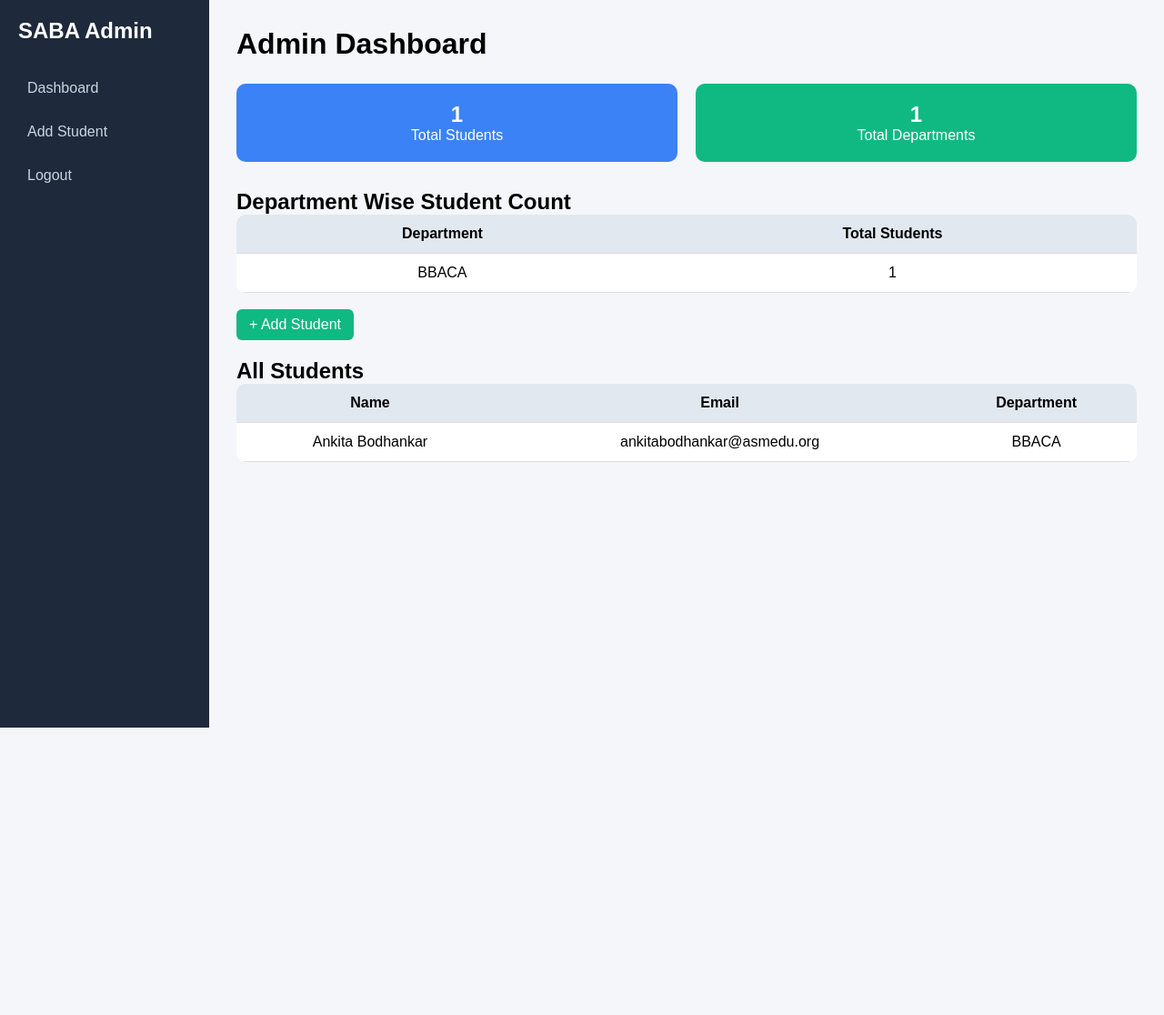
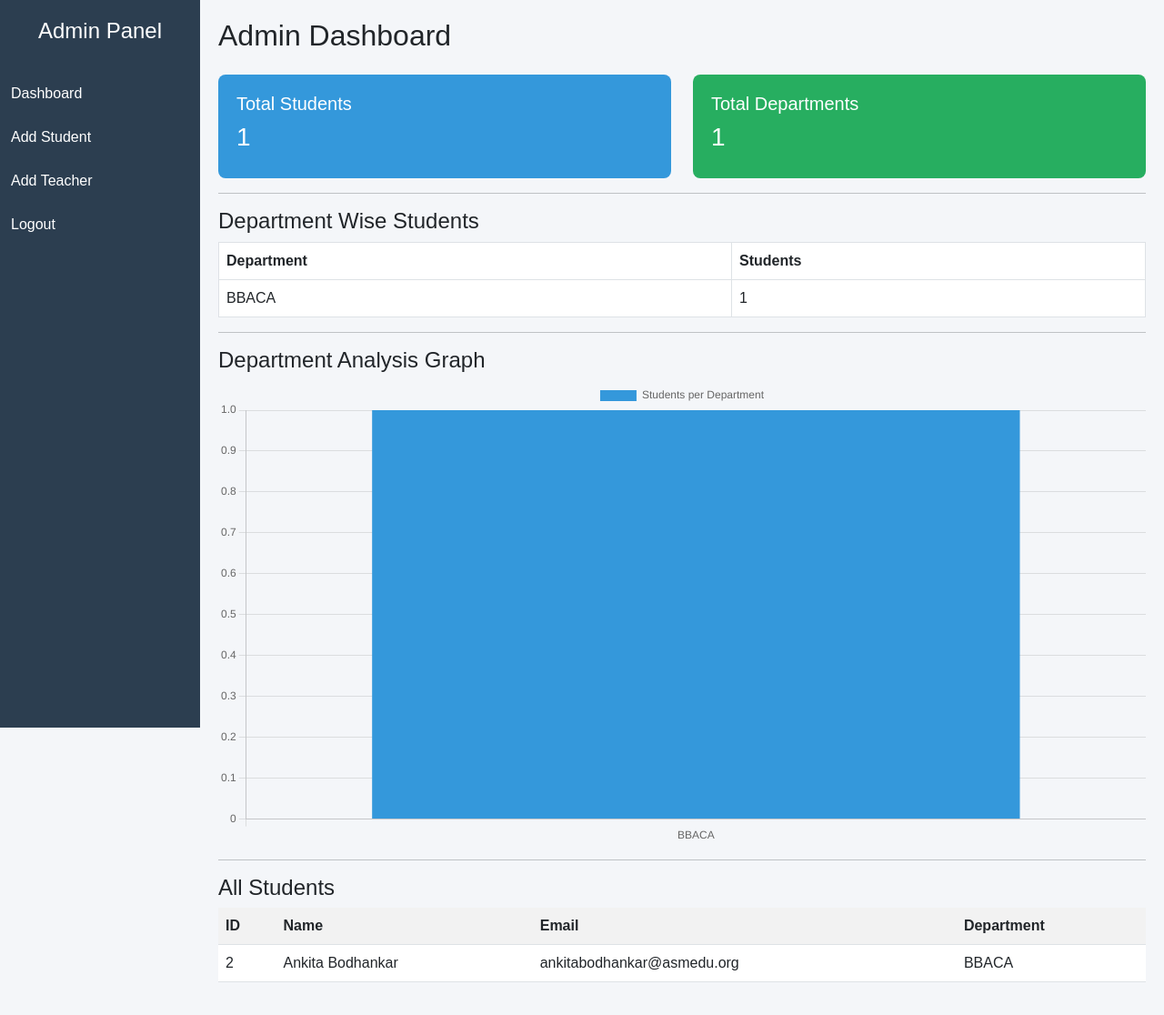
Before and after one commit to ankitabodhankar-git/SABA_System, a Flask app: page /admin in a window 1280 px wide. Shown: the whole page at 91% size. Before the commit the page ends 800 px from the top, so only its background shows below. Run offline with Flask 3, Linux system fonts and the light colour scheme; a user stored in the database is signed in; data comes from the database, SQL or seed files in the repository; both versions use the stored data as it was after the commit.

Commit message:
add student and teacher data page and update admin dashbaord

```diff
--- a/app.py
+++ b/app.py
@@ -143,6 +143,38 @@
         return redirect("/")
     return render_template("teacher_dashboard.html")
 
+# ---------------- ADD TEACHER ----------------
+@app.route("/add_teacher", methods=["GET","POST"])
+def add_teacher():
+
+    if session.get("role") != "admin":
+        return redirect("/")
+
+    if request.method == "POST":
+
+        name = request.form["name"]
+        email = request.form["email"]
+        password = request.form["password"]
+        department = request.form["department"]
+
+        if not email.endswith("@asmedu.org"):
+            return "Only college email allowed"
+
+        conn = sqlite3.connect("saba.db")
+        cursor = conn.cursor()
+
+        cursor.execute("""
+        INSERT INTO users (name,email,password,role,department)
+        VALUES (?,?,?,?,?)
+        """,(name,email,password,"teacher",department))
+
+        conn.commit()
+        conn.close()
+
+        return redirect("/admin")
+
+    return render_template("add_teacher.html")
+
 # ---------------- ADD PERFORMANCE ----------------
 @app.route("/add_performance", methods=["GET","POST"])
 def add_performance():
--- a/templates/admin_dashboard.html
+++ b/templates/admin_dashboard.html
@@ -1,183 +1,254 @@
 <!DOCTYPE html>
 <html>
 <head>
-    <title>SABA Admin Dashboard</title>
+
+<title>Admin Dashboard</title>
+
+<link rel="stylesheet"
+href="https://cdn.jsdelivr.net/npm/bootstrap@5.3.0/dist/css/bootstrap.min.css">
+
+<script src="https://cdn.jsdelivr.net/npm/chart.js"></script>
 
 <style>
-        * {
-            margin: 0;
-            padding: 0;
-            box-sizing: border-box;
-            font-family: Arial, sans-serif;
+
+body{
+margin:0;
+font-family:Arial;
+background:#f4f6f9;
 }
 
-        body {
-            display: flex;
-            background: #f4f6f9;
+.sidebar{
+width:220px;
+height:100vh;
+background:#2c3e50;
+position:fixed;
+color:white;
+padding-top:20px;
 }
 
-        /* Sidebar */
-        .sidebar {
-            width: 230px;
-            height: 100vh;
-            background: #1e293b;
-            padding: 20px;
-            color: white;
+.sidebar h4{
+text-align:center;
+margin-bottom:30px;
 }
 
-        .sidebar h2 {
-            margin-bottom: 30px;
+.sidebar a{
+display:block;
+color:white;
+padding:12px;
+text-decoration:none;
 }
 
-        .sidebar a {
-            display: block;
-            padding: 10px;
-            color: #cbd5e1;
-            text-decoration: none;
-            border-radius: 6px;
-            margin-bottom: 10px;
+.sidebar a:hover{
+background:#34495e;
 }
 
-        .sidebar a:hover {
-            background: #334155;
-            color: white;
+.main{
+margin-left:220px;
+padding:20px;
 }
 
-        /* Main */
-        .main {
-            flex: 1;
-            padding: 30px;
+.card-box{
+padding:20px;
+color:white;
+border-radius:8px;
 }
 
-        .header {
-            margin-bottom: 25px;
+.students{
+background:#3498db;
 }
 
-        .cards {
-            display: flex;
-            gap: 20px;
-            margin-bottom: 30px;
+.dept{
+background:#27ae60;
 }
 
-        .card {
-            flex: 1;
-            padding: 20px;
-            border-radius: 10px;
-            color: white;
-            text-align: center;
-        }
+</style>
 
-        .blue { background: #3b82f6; }
-        .green { background: #10b981; }
-        .purple { background: #8b5cf6; }
-
-        table {
-            width: 100%;
-            border-collapse: collapse;
-            background: white;
-            border-radius: 10px;
-            overflow: hidden;
-        }
-
-        th, td {
-            padding: 12px;
-            border-bottom: 1px solid #ddd;
-            text-align: center;
-        }
-
-        th {
-            background: #e2e8f0;
-        }
-
-        tr:hover {
-            background: #f1f5f9;
-        }
-
-        .btn {
-            display: inline-block;
-            padding: 8px 14px;
-            background: #10b981;
-            color: white;
-            text-decoration: none;
-            border-radius: 6px;
-            margin-bottom: 20px;
-        }
-    </style>
 </head>
 
 <body>
 
-<!-- Sidebar -->
+<!-- SIDEBAR -->
+
 <div class="sidebar">
-    <h2>SABA Admin</h2>
+
+<h4>Admin Panel</h4>
+
 <a href="/admin">Dashboard</a>
-    <a href="/add_student">Add Student</a>
+
+<a href="/add_students">Add Student</a>
+
+<a href="/add_teacher">Add Teacher</a>
+
 <a href="/logout">Logout</a>
+
 </div>
 
-<!-- Main Content -->
+
+<!-- MAIN CONTENT -->
+
 <div class="main">
 
-    <div class="header">
-        <h1>Admin Dashboard</h1>
+<h2>Admin Dashboard</h2>
+
+<div class="row mt-4">
+
+<div class="col-md-6">
+
+<div class="card-box students">
+
+<h5>Total Students</h5>
+
+<h3>{{ students|length }}</h3>
+
 </div>
 
-    <!-- SUMMARY CARDS -->
-    <div class="cards">
-        <div class="card blue">
-            <h2>{{ students|length }}</h2>
-            <p>Total Students</p>
 </div>
 
-        <div class="card green">
-            <h2>
-                {{ dept_count|length }}
-            </h2>
-            <p>Total Departments</p>
-        </div>
+<div class="col-md-6">
+
+<div class="card-box dept">
+
+<h5>Total Departments</h5>
+
+<h3>{{ dept_count|length }}</h3>
+
 </div>
 
-    <!-- Department Wise Count -->
-    <h2>Department Wise Student Count</h2>
+</div>
 
-    <table>
+</div>
+
+
+<hr>
+
+<h4>Department Wise Students</h4>
+
+<table class="table table-bordered">
+
 <tr>
+
 <th>Department</th>
-            <th>Total Students</th>
+
+<th>Students</th>
+
 </tr>
 
 {% for d in dept_count %}
+
 <tr>
+
 <td>{{ d[0] }}</td>
+
 <td>{{ d[1] }}</td>
+
 </tr>
+
 {% endfor %}
+
 </table>
 
-    <br>
 
-    <a href="/add_student" class="btn">+ Add Student</a>
+<hr>
 
-    <!-- Student List -->
-    <h2>All Students</h2>
+<h4>Department Analysis Graph</h4>
 
-    <table>
+<canvas id="deptChart"></canvas>
+
+
+<hr>
+
+<h4>All Students</h4>
+
+<table class="table table-striped">
+
 <tr>
+
+<th>ID</th>
+
 <th>Name</th>
+
 <th>Email</th>
+
 <th>Department</th>
+
 </tr>
 
 {% for s in students %}
+
 <tr>
+
+<td>{{ s[0] }}</td>
+
 <td>{{ s[1] }}</td>
+
 <td>{{ s[2] }}</td>
+
 <td>{{ s[3] }}</td>
+
 </tr>
+
 {% endfor %}
+
 </table>
 
 </div>
 
+
+<script>
+
+let departments = [];
+
+let counts = [];
+
+{% for d in dept_count %}
+
+departments.push("{{ d[0] }}");
+
+counts.push({{ d[1] }});
+
+{% endfor %}
+
+
+const ctx = document.getElementById('deptChart');
+
+new Chart(ctx, {
+
+type: 'bar',
+
+data: {
+
+labels: departments,
+
+datasets: [{
+
+label: 'Students per Department',
+
+data: counts,
+
+backgroundColor: '#3498db'
+
+}]
+
+},
+
+options: {
+
+scales: {
+
+y: {
+
+beginAtZero:true
+
+}
+
+}
+
+}
+
+});
+
+</script>
+
+
 </body>
 </html>
```
Also changed, not shown: templates/add_student.html (added, +163 -0 lines), templates/add_teacher.html (added, +142 -0 lines), saba.db, templates/add_user.html (deleted). Lines whose indentation alone changed are shown as unchanged.
